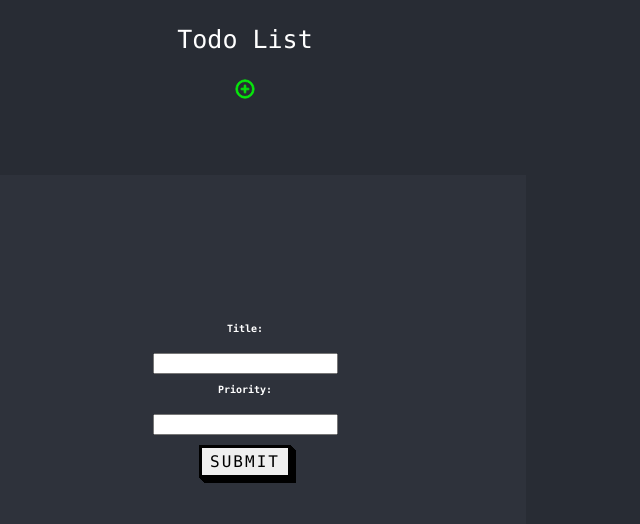
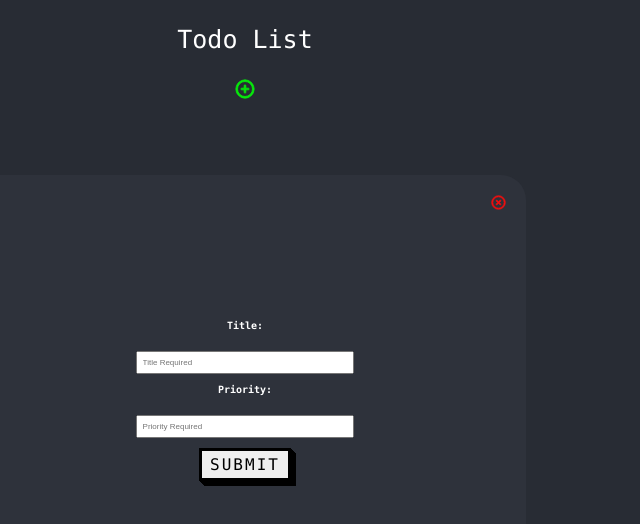
Before and after one commit to JackMatthewRimmer/TodoApp, a React (Create React App) app in the folder todo-list/: page / in a window 1280 px wide. Both pictures are taken after a click on the icon 640 px from the left and 89 px from the top of the page. Shown: the top 524 px of the page, without its empty margins (395-1035 px from the left). Built offline with nearby package versions, Linux system fonts and the light colour scheme.

Commit message:
Add close button to the modal

```diff
--- a/todo-list/src/Components/Modal/Modal.css
+++ b/todo-list/src/Components/Modal/Modal.css
@@ -6,6 +6,7 @@
     left: 50%;
     transform: translate(-50%, -50%);
     background-color: 		#2e323b;
+    border-radius: 25px;
     min-width: 40%;
     max-width: 40%;
     padding: 25px;
@@ -13,17 +14,20 @@
     max-height: 50%;
 }
 
+.ModalCrossButton {
+  position: fixed;
+  top: 20px;
+  right: 20px;
+}
+
 .ModalFormSection {
 }
 
 .ModalField {
-}
-
-.ModalErrorMessage {
-    padding: 8px;
-    color: white;
-    font-style:italic;
-    font-size: 8px;
+  min-height: 100%;
+  min-width: 40%;
+  font-size: 8px;
+  padding: 5px;
 }
 
 /* CSS */
--- a/todo-list/src/Components/Modal/Modal.tsx
+++ b/todo-list/src/Components/Modal/Modal.tsx
@@ -2,6 +2,7 @@ import { SetStateAction, type FC, Dispatch } from "react";
 import { Field, Formik, Form, ErrorMessage } from "formik";
 import "./Modal.css";
 import { Typography } from "../Typography/Typography";
+import { CrossSvg } from "../../Svgs";
 
 interface ModalProps {
   setOpen: Dispatch<SetStateAction<boolean>>;
@@ -10,6 +11,12 @@ interface ModalProps {
 export const Modal: FC<ModalProps> = ({ setOpen }) => {
   return (
     <div className="ModalDiv">
+      <CrossSvg
+        width={"15px"}
+        height={"15px"}
+        className="ModalCrossButton"
+        onClick={() => setOpen(false)}
+      />
       <Formik
         initialValues={{ title: "", priority: "" }}
         onSubmit={() => setOpen(false)}
@@ -28,11 +35,11 @@ export const Modal: FC<ModalProps> = ({ setOpen }) => {
           <Form>
             <div className="ModalFormSection">
               <Typography text="Title:" fontSize={"10px"} fontWeight={"bold"} />
-              <Field type="title" name="title" className="ModalField" />
-              <ErrorMessage
+              <Field
+                type="title"
                 name="title"
-                className="ModalErrorMessage"
-                component={"div"}
+                className="ModalField"
+                placeholder={"Title Required"}
               />
             </div>
             <div className="ModalFormSection">
@@ -41,11 +48,11 @@ export const Modal: FC<ModalProps> = ({ setOpen }) => {
                 fontSize={"10px"}
                 fontWeight={"bold"}
               />
-              <Field type="priority" name="priority" className="ModalField" />
-              <ErrorMessage
+              <Field
+                type="priority"
                 name="priority"
-                className="ModalErrorMessage"
-                component={"div"}
+                className="ModalField"
+                placeholder={"Priority Required"}
               />
             </div>
             <div>
```
